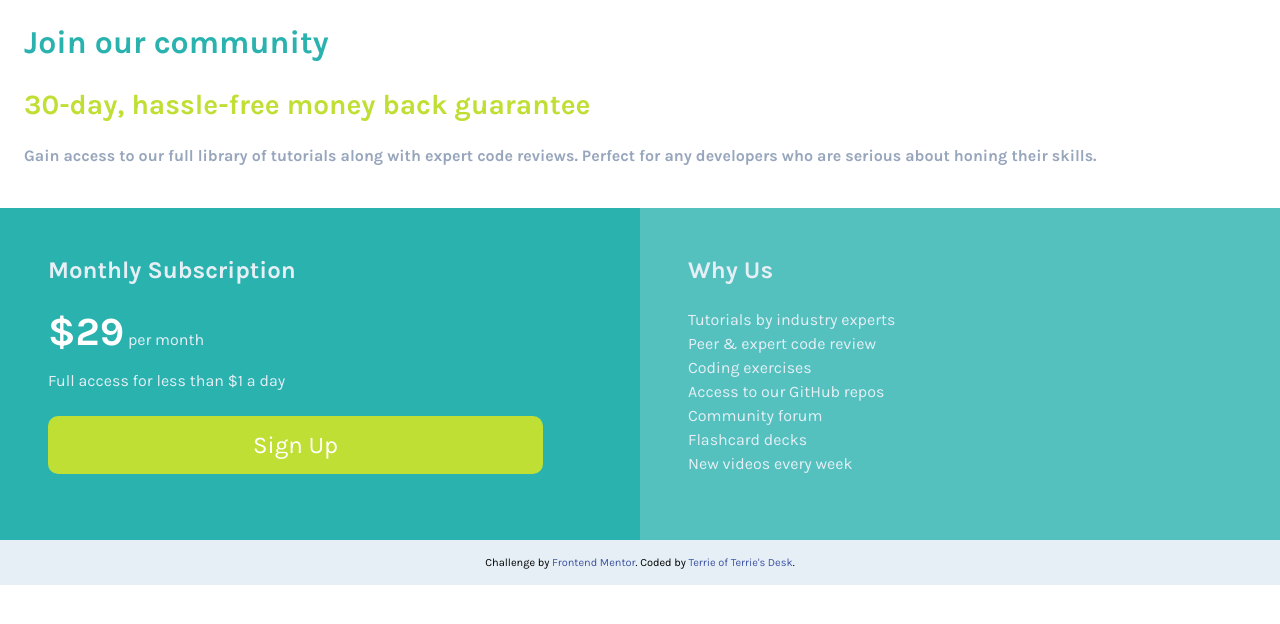
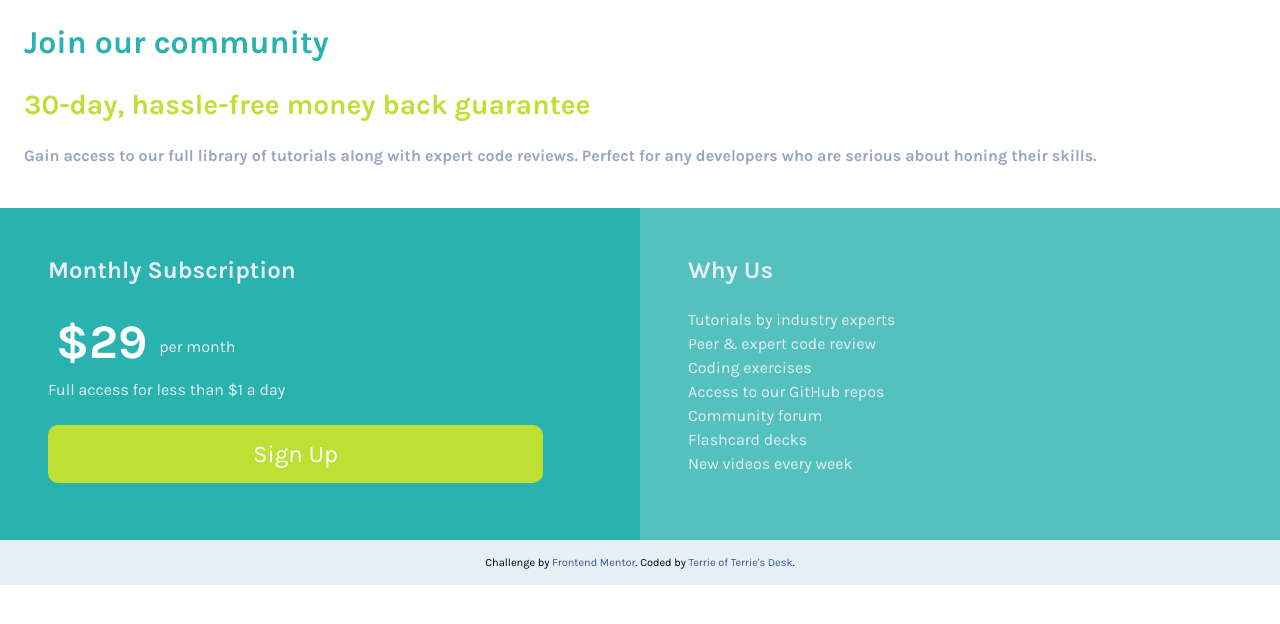
Before and after one commit to TerriesDesk/Frontend-Mentor-single-price-grid, a plain HTML site: page index.html in a window 1280 px wide. Drawn offline with Linux system fonts and the light colour scheme.

Commit message:
Style tweaking

```diff
--- a/css/style.css
+++ b/css/style.css
@@ -61,9 +61,13 @@ h1 {
 }
 
 .big {
-  font-size: 2.5rem;
+  /* border: 1px solid #000; */
+  color: white;
+  font-size: 3rem;
   font-weight: 700;
-  color: white;
+  padding:.5rem;
+  position: relative;
+  top: 6px;
 }
 
 .btn {
```
